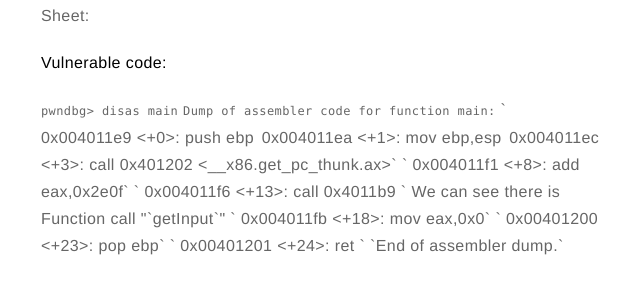
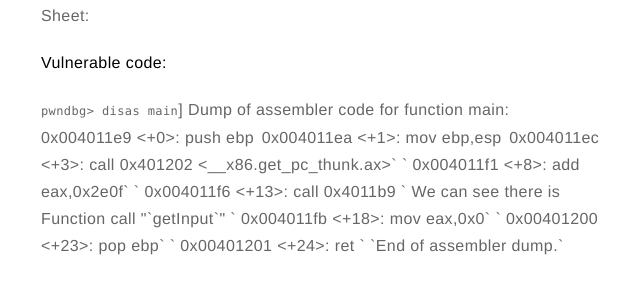
Before and after one commit to MaskedFox/maskedfox.github.io, a Jekyll site: the page built from _posts/2019-01-23-Quick-Guide-BO.md, in a window 1280 px wide and 900 px high, scrolled down 647 px. Shown: the part 159-444 px from the top of the window, without its empty margins (319-959 px from the left). Built offline with Jekyll 4.4.1, drawn with Linux system fonts in a browser that asks for light colours; comment, search, counter and statistics services are not loaded.

```diff
--- a/_posts/2019-01-23-Quick-Guide-BO.md
+++ b/_posts/2019-01-23-Quick-Guide-BO.md
@@ -41,8 +41,8 @@ description: Basics of BUffer Overflow for x86, more like a cheatsheet =p
 
 **Vulnerable code:**
 
-`pwndbg> disas main`
-`Dump of assembler code for function main:`
+`pwndbg> disas main`]
+Dump of assembler code for function main:`
 ` 0x004011e9 <+0>: push ebp`
 ` 0x004011ea <+1>: mov ebp,esp`
 ` 0x004011ec <+3>: call 0x401202 <__x86.get_pc_thunk.ax>`
```
